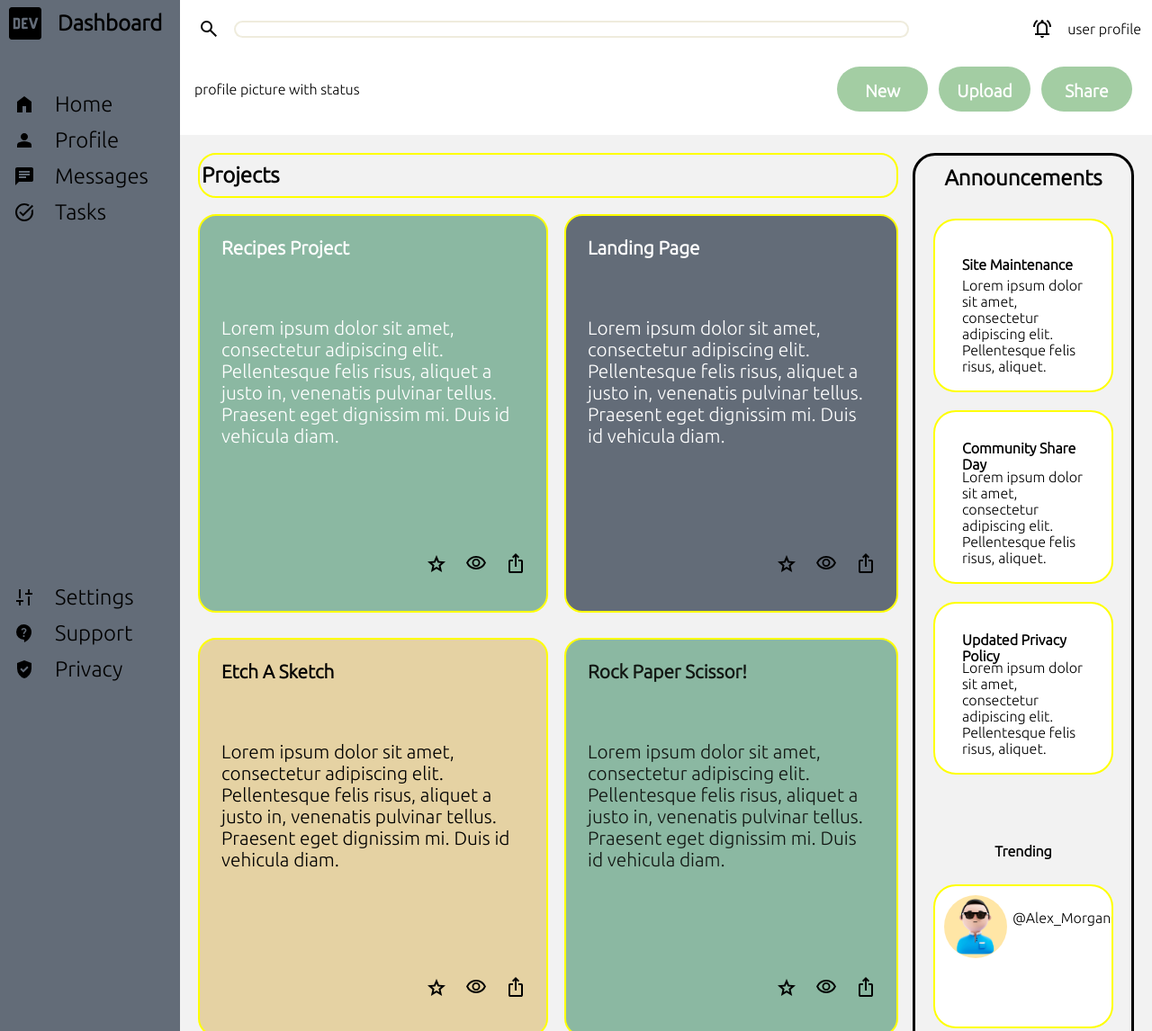
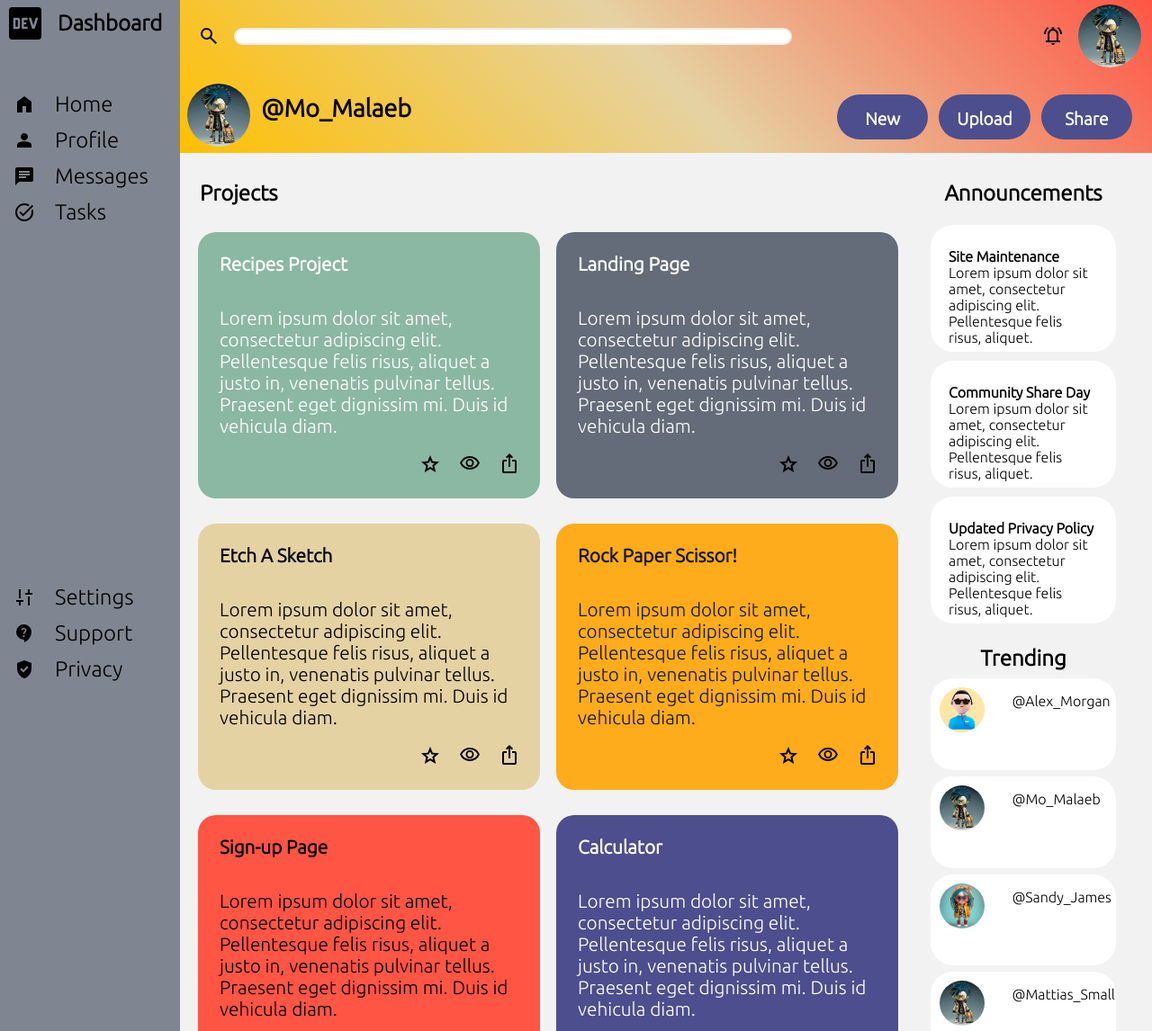
Before and after one commit to Mo-21/admin-dashboard, a plain HTML site: page index.html in a window 1280 px wide. Shown: the top 1146 px of the page at 90% size. Drawn offline with Linux system fonts and the light colour scheme.

Commit message:
Edit the Space around the Page
This commit revised the margins, paddings, columns/rows sizes to better fit and present the page.

```diff
--- a/index.html
+++ b/index.html
@@ -34,12 +34,12 @@
                 </div>
                 <div class="profile-page">
                     <img src="./assets/notification-icon.svg" alt="notification-icon" class="notification-icon">
-                    user profile
+                    <img class="profile-picture" style="height: 70px; width: 70px; border-radius: 130px;" src="./assets/avatar-2.jpg" alt="user-profile">
                 </div>
             </div>
             <div class="admin-controls">
                 <div class="user-page-big">
-                    <div class="user-profile-element">profile picture with status</div>
+                    <img class="profile-picture" style="height: 70px; width: 70px; border-radius: 130px;" src="./assets/avatar-2.jpg" alt="user-profile"><span class="admin-user-header">@Mo_Malaeb</span>
                 </div>
                 <div class="control-buttons">
                     <button>New</button>
@@ -65,12 +65,12 @@
                         <li class="announcements-header"><span class="announcement-subject">Community Share Day</span><div class="announcements-text">Lorem ipsum dolor sit amet, consectetur adipiscing elit. Pellentesque felis risus, aliquet.</div></li>
                         <li class="announcements-header"><span class="announcement-subject">Updated Privacy Policy</span><div class="announcements-text">Lorem ipsum dolor sit amet, consectetur adipiscing elit. Pellentesque felis risus, aliquet.</div></li>
                     </ul>
-                <div class="trending"><span>Trending</span></div>
+                <div class="trending"><span class="trending-title">Trending</span></div>
                     <ul class="trending-list">
-                        <li class="trending-accounts"><img class="account-name" style="height: 70px; width: 70px; border-radius: 130px;" src="./assets/avatar-1.jpg" alt="avatar-1"></span class="account-text">@Alex_Morgan</li>
-                        <li class="trending-accounts"><img class="account-name" style="height: 70px; width: 70px; border-radius: 130px;" src="./assets/avatar-2.jpg" alt="avatar-2"></span class="account-text">@Mo_Malaeb</li>
-                        <li class="trending-accounts"><img class="account-name" style="height: 70px; width: 70px; border-radius: 130px;" src="./assets/avatar-3.jpg" alt="avatar-3"></span class="account-text">@Sandy_James</li>
-                        <li class="trending-accounts"><img class="account-name" style="height: 70px; width: 70px; border-radius: 130px;" src="./assets/avatar-2.jpg" alt="avatar-4"></span class="account-text">@Mattias_Small</li>
+                        <li class="trending-accounts"><img class="account-name" style="height: 50px; width: 50px; border-radius: 130px;" src="./assets/avatar-1.jpg" alt="avatar-1"></span class="account-text">@Alex_Morgan</li>
+                        <li class="trending-accounts"><img class="account-name" style="height: 50px; width: 50px; border-radius: 130px;" src="./assets/avatar-2.jpg" alt="avatar-2"></span class="account-text">@Mo_Malaeb</li>
+                        <li class="trending-accounts"><img class="account-name" style="height: 50px; width: 50px; border-radius: 130px;" src="./assets/avatar-3.jpg" alt="avatar-3"></span class="account-text">@Sandy_James</li>
+                        <li class="trending-accounts"><img class="account-name" style="height: 50px; width: 50px; border-radius: 130px;" src="./assets/avatar-2.jpg" alt="avatar-4"></span class="account-text">@Mattias_Small</li>
                     </ul>
             </div>
         </div>
--- a/style.css
+++ b/style.css
@@ -13,32 +13,47 @@ body, html {
 .container {
     display: grid;
     grid-template-columns: minmax(200px, 15%) 1fr;
-    grid-template-rows: minmax(150px, 10%) 1fr;
+    grid-template-rows: minmax(170px, 30%) 1fr;
     height: 100%;
 }
 
-img:hover {
+img:hover{
     transform: scale(1.5);
+}
+
+.profile-picture:hover {
+    transform: scale(1);
 }
 
 /* header related styles */
 .header {
     grid-column: 2/3;
     grid-row: 1/2;
-    background-color: #ffffff;
+    background-image: linear-gradient(45deg, #FFBF00,#e5d2a3, #ff5545);
 }
 
 .nav-bar {
     display: grid;
-    grid-template-columns: 1fr 250px;
+    grid-template-columns: 1fr 150px;
     grid-template-rows: 1fr;
-    margin-top: 20px;
+    margin-top: 5px;
 }
 
 .admin-controls {
     display: grid;
     grid-template-columns: 1fr 350px;
-    grid-template-rows: 1fr;
+    grid-template-rows: 200px;
+}
+
+.user-page-big {
+    display: flex;
+    justify-content: flex-start;
+    margin-top: 10px;
+    padding: 8px;
+}
+
+.admin-user-header {
+    font-size: 1.7rem;
 }
 
 .search-bar-icon, .profile-page {
@@ -56,7 +71,7 @@ img:hover {
 
 input {
     flex: 1;
-    margin-right: 20px;
+    margin-right: 250px;
     border: solid 2px rgba(204, 195, 144, 0.308);
     border-radius: 25px;
 }
@@ -68,14 +83,13 @@ input {
     gap: 12px;
     margin-top: 30px;
     margin-right: 22px;
-
 }
 
 button {
     font-size: 1.2rem;
     border-radius: 25px;
     border: none;
-    background-color: rgba(52, 145, 52, 0.452);
+    background-color: #4c4e8d;
     padding: 16px;
     font-weight: 900;
     color: white;
@@ -83,22 +97,14 @@ button {
 }
 
 button:hover {
-    width: 110px;
-    height: 70px;
+    transform: scale(1.2);
 }
-
-.user-page-big {
-    margin-top: 30px;
-    padding: 16px;
-}
-
-
 
 /* sidebar related styles */
 .sidebar {
     grid-column: 1/2;
     grid-row: 1/3;
-    background-color: #636c78;
+    background-color: #808691;
     font-size: 1.5rem;
 }
 
@@ -166,8 +172,8 @@ li > span {
 .posts-collage {
     grid-column: 1/2;
     display: grid;
-    grid-template-columns: repeat(auto-fit, minmax(150px, 50%));
-    grid-template-rows: repeat(1, 40px) repeat(auto-fit, minmax(200px, 30%));
+    grid-template-columns: repeat(2, minmax(150px, 50%));
+    grid-template-rows: repeat(1, 40px) repeat(3, minmax(150px, 40%));
     gap: 18px;
     margin-top: 20px;
     margin-left: 20px;
@@ -206,7 +212,6 @@ div > span {
 }
 
 .posts-collage > div {
-    border: solid 2px yellow;
     border-radius: 20px;
 }
 
@@ -236,7 +241,7 @@ div > span {
 }
 
 .posts-collage > .rock-paper {
-    background-color: #8bb8a2;
+    background-color: #FFAC1C;
     color: #121713;
 }
 
@@ -262,10 +267,9 @@ div > span {
 
 .admin-stats {
     grid-column: 2/3;
-    border: solid 3px black;
     display: grid;
     grid-template-columns: repeat(1, 1fr);
-    grid-template-rows: repeat(1, 40px) repeat(1, 1fr) repeat(1, 40px) repeat(1, 1fr);
+    grid-template-rows: repeat(1, 40px) repeat(1, minmax(200px, 50%)) repeat(1, 40px) repeat(1, 1fr);
     margin-top: 20px;
     border-radius: 25px;
     margin-right: 20px;
@@ -275,11 +279,11 @@ div > span {
 .announcements {
     justify-self: center;
     grid-row: 1/2;
+    font-size: 1.5rem;
     display: flex;
     justify-content: flex-start;
     align-items: center;
     font-weight: 900;
-    font-size: 1.5rem;
     padding: 2px;
     margin-bottom: -10px;
 }
@@ -292,27 +296,27 @@ div > span {
     gap: 10px;
     margin: 20px;
     margin-bottom: 12px;
-
 }
 
 .announcements-header {
     display: grid;
     grid-template-rows: repeat(1, minmax(20px, 30%)) repeat(1, minmax(50px, 70%));
-    margin-top: 10px;
     gap: 6px;
     background-color: white;
-    border: yellow solid 2px;
     border-radius: 25px;
-    padding: 30px;
+    padding: 20px;
 }
 
 .announcement-subject{
     font-weight: 600;
-
 }
 
 .announcements-text {
     overflow: auto;
+}
+
+.trending-title {
+    font-size: 1.5rem;
 }
 
 .trending {
@@ -322,9 +326,8 @@ div > span {
     justify-content: flex-start;
     align-items: center;
     font-weight: 900;
-    font-size: 1.5rem;
     padding: 2px;
-    margin-bottom: -10px;
+    margin-top: -40px;
 }
 
 .trending-list {
@@ -332,19 +335,19 @@ div > span {
     display: grid;
     grid-template-columns: 1fr;
     grid-template-rows: repeat(4, minmax(50px, 30%));
-    gap: 10px;
+    gap: 5px;
     margin: 20px;
     margin-bottom: 12px;
+    margin-top: -20px;
 }
 
 .trending-accounts {
     display: grid;
     grid-template-columns: repeat(1, minmax(50px, 40%)) repeat(1, minmax(80px, 60%));
-    grid-template-rows: repeat(1, minmax(50px, 25%));
+    grid-template-rows: repeat(1, minmax(30px, 10%));
     margin-top: 2px;
     gap: 6px;
     background-color: white;
-    border: yellow solid 2px;
     border-radius: 25px;
     padding: 10px;
 }
```
